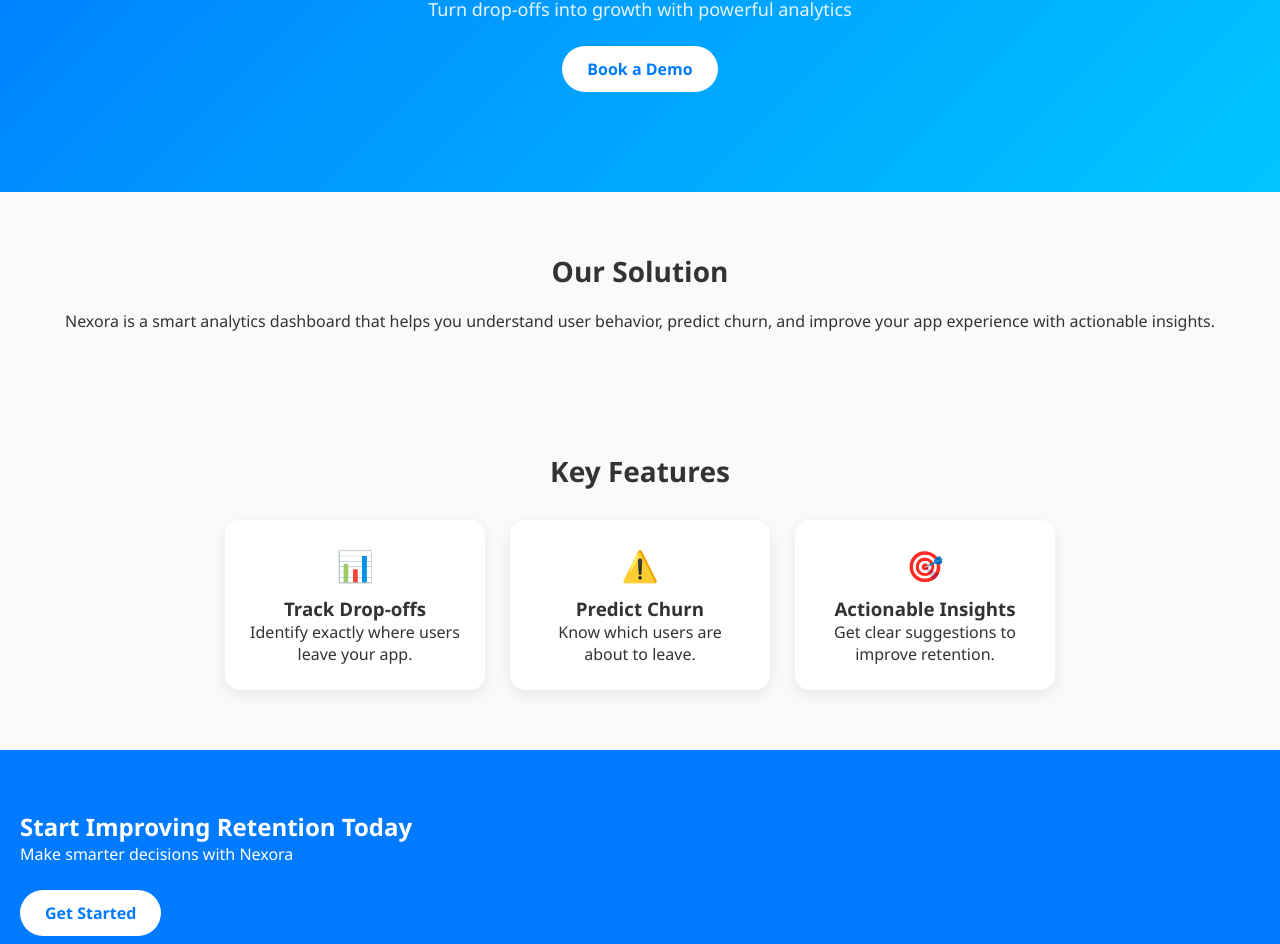
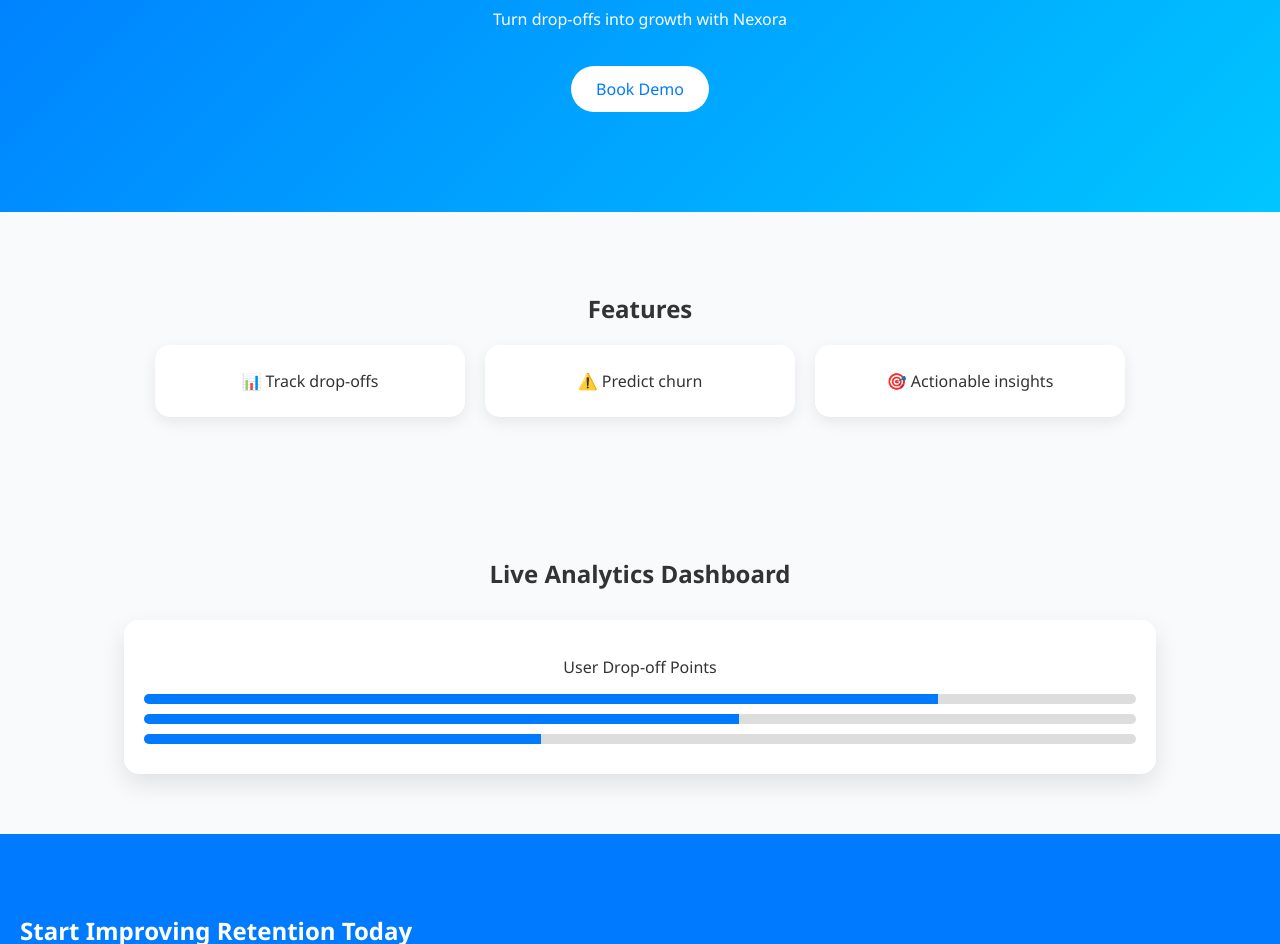
Before and after one commit to devikadevadasan/Nexora, a plain HTML site: page index.html in a window 1280 px wide. Shown: the part 242-1186 px from the top of the page. Drawn offline with Linux system fonts and the light colour scheme.

Commit message:
Update title and improve styling in index.html

```diff
--- a/index.html
+++ b/index.html
@@ -1,35 +1,49 @@
 <!DOCTYPE html>
 <html>
 <head>
-    <title>Nexora - Smart App Analytics</title>
+    <title>Nexora - Smart Analytics</title>
     <meta name="viewport" content="width=device-width, initial-scale=1.0">
 
     <style>
-        * {
-            margin: 0;
-            padding: 0;
-            box-sizing: border-box;
-            font-family: 'Segoe UI', sans-serif;
+        :root {
+            --bg: #f9fafc;
+            --text: #333;
+            --card: #fff;
+            --primary: #007BFF;
+        }
+
+        body.dark {
+            --bg: #0f172a;
+            --text: #f1f5f9;
+            --card: #1e293b;
+            --primary: #38bdf8;
         }
 
         body {
-            background: #f9fafc;
-            color: #333;
+            margin: 0;
+            font-family: 'Segoe UI', sans-serif;
+            background: var(--bg);
+            color: var(--text);
+            transition: 0.3s;
         }
 
-        /* NAVBAR */
-        .navbar {
+        /* NAV */
+        .nav {
             display: flex;
             justify-content: space-between;
             padding: 20px 40px;
-            background: white;
+            background: var(--card);
             box-shadow: 0 2px 10px rgba(0,0,0,0.05);
         }
 
         .logo {
             font-weight: bold;
-            font-size: 20px;
-            color: #007BFF;
+            color: var(--primary);
+        }
+
+        .toggle {
+            cursor: pointer;
+            font-size: 18px;
         }
 
         /* HERO */
@@ -38,56 +52,36 @@
             padding: 100px 20px;
             background: linear-gradient(135deg, #007BFF, #00c6ff);
             color: white;
-        }
-
-        .hero h1 {
-            font-size: 42px;
-            margin-bottom: 15px;
-        }
-
-        .hero p {
-            font-size: 18px;
-            opacity: 0.9;
+            animation: fadeIn 1s ease;
         }
 
         .btn {
-            margin-top: 25px;
-            display: inline-block;
+            margin-top: 20px;
             background: white;
             color: #007BFF;
             padding: 12px 25px;
             border-radius: 25px;
             text-decoration: none;
-            font-weight: bold;
-            transition: 0.3s;
+            display: inline-block;
         }
 
-        .btn:hover {
-            background: #e6f0ff;
-        }
-
-        /* SECTION */
+        /* SECTIONS */
         .section {
             padding: 60px 20px;
             text-align: center;
+            animation: fadeUp 1s ease;
         }
 
-        .section h2 {
-            margin-bottom: 20px;
-            font-size: 28px;
-        }
-
-        /* FEATURES */
+        /* CARDS */
         .features {
             display: flex;
             justify-content: center;
-            gap: 25px;
+            gap: 20px;
             flex-wrap: wrap;
-            margin-top: 30px;
         }
 
         .card {
-            background: white;
+            background: var(--card);
             padding: 25px;
             width: 260px;
             border-radius: 15px;
@@ -96,95 +90,120 @@
         }
 
         .card:hover {
-            transform: translateY(-8px);
+            transform: translateY(-10px) scale(1.03);
         }
 
-        .icon {
-            font-size: 30px;
-            margin-bottom: 10px;
+        /* DASHBOARD MOCK */
+        .dashboard {
+            margin-top: 30px;
+            background: var(--card);
+            border-radius: 15px;
+            padding: 20px;
+            width: 80%;
+            margin-left: auto;
+            margin-right: auto;
+            box-shadow: 0 10px 25px rgba(0,0,0,0.1);
         }
 
-        /* CTA SECTION */
+        .bar {
+            height: 10px;
+            background: #ddd;
+            margin: 10px 0;
+            border-radius: 5px;
+            overflow: hidden;
+        }
+
+        .bar span {
+            display: block;
+            height: 100%;
+            background: var(--primary);
+            animation: grow 2s ease;
+        }
+
+        /* CTA */
         .cta {
-            background: #007BFF;
+            background: var(--primary);
             color: white;
             padding: 60px 20px;
         }
 
-        .cta .btn {
-            background: white;
-            color: #007BFF;
-        }
-
-        /* FOOTER */
         footer {
             background: #111;
             color: white;
             text-align: center;
             padding: 20px;
         }
+
+        /* ANIMATIONS */
+        @keyframes fadeIn {
+            from {opacity: 0;}
+            to {opacity: 1;}
+        }
+
+        @keyframes fadeUp {
+            from {opacity: 0; transform: translateY(30px);}
+            to {opacity: 1; transform: translateY(0);}
+        }
+
+        @keyframes grow {
+            from {width: 0;}
+        }
     </style>
 </head>
 
 <body>
 
-<!-- NAVBAR -->
-<div class="navbar">
+<!-- NAV -->
+<div class="nav">
     <div class="logo">Nexora</div>
+    <div class="toggle" onclick="toggleMode()">🌙</div>
 </div>
 
 <!-- HERO -->
 <div class="hero">
     <h1>Struggling to Retain Users?</h1>
-    <p>Turn drop-offs into growth with powerful analytics</p>
-    <a href="#" class="btn">Book a Demo</a>
-</div>
-
-<!-- ABOUT -->
-<div class="section">
-    <h2>Our Solution</h2>
-    <p>
-        Nexora is a smart analytics dashboard that helps you understand user behavior,
-        predict churn, and improve your app experience with actionable insights.
-    </p>
+    <p>Turn drop-offs into growth with Nexora</p>
+    <a class="btn" href="#">Book Demo</a>
 </div>
 
 <!-- FEATURES -->
 <div class="section">
-    <h2>Key Features</h2>
+    <h2>Features</h2>
+    <div class="features">
+        <div class="card">📊 Track drop-offs</div>
+        <div class="card">⚠️ Predict churn</div>
+        <div class="card">🎯 Actionable insights</div>
+    </div>
+</div>
 
-    <div class="features">
-        <div class="card">
-            <div class="icon">📊</div>
-            <h3>Track Drop-offs</h3>
-            <p>Identify exactly where users leave your app.</p>
-        </div>
+<!-- DASHBOARD -->
+<div class="section">
+    <h2>Live Analytics Dashboard</h2>
 
-        <div class="card">
-            <div class="icon">⚠️</div>
-            <h3>Predict Churn</h3>
-            <p>Know which users are about to leave.</p>
-        </div>
+    <div class="dashboard">
+        <p>User Drop-off Points</p>
 
-        <div class="card">
-            <div class="icon">🎯</div>
-            <h3>Actionable Insights</h3>
-            <p>Get clear suggestions to improve retention.</p>
-        </div>
+        <div class="bar"><span style="width: 80%"></span></div>
+        <div class="bar"><span style="width: 60%"></span></div>
+        <div class="bar"><span style="width: 40%"></span></div>
     </div>
 </div>
 
 <!-- CTA -->
 <div class="cta">
     <h2>Start Improving Retention Today</h2>
-    <p>Make smarter decisions with Nexora</p>
-    <a href="#" class="btn">Get Started</a>
+    <a class="btn" href="#">Get Started</a>
 </div>
 
-<!-- FOOTER -->
 <footer>
-    <p>Contact: support@nexora.com</p>
+    <p>support@nexora.com</p>
 </footer>
+
+<script>
+function toggleMode() {
+    document.body.classList.toggle("dark");
+}
+</script>
 
 </body>
 </html>
```
